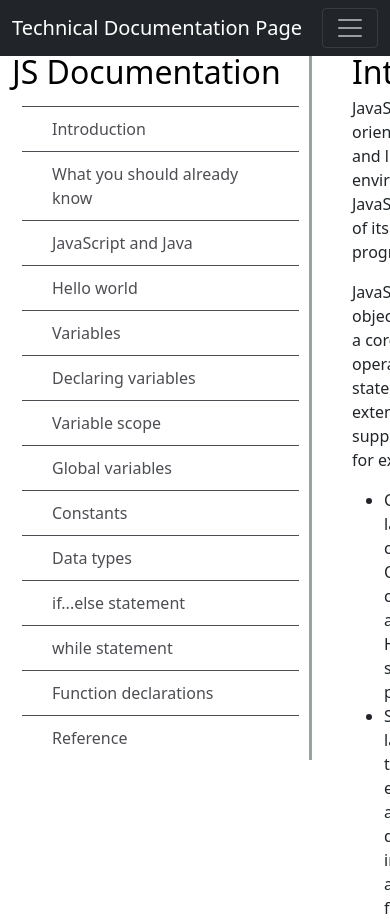
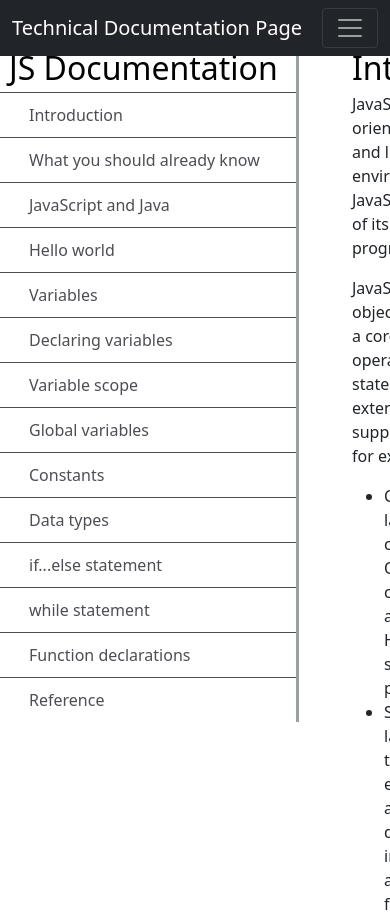
Before and after one commit to AjinkyaKandelkar/Assignments, a plain HTML site: page Assignment 3/abc.html in a window 390 px wide. Shown: the top 923 px of the page. Drawn offline with nearby package versions, Linux system fonts and the light colour scheme.

Commit message:
4/5/2022 11:38

```diff
--- a/Assignment 3/abc.html
+++ b/Assignment 3/abc.html
@@ -15,6 +15,10 @@
 
 
     <script src="/Assignments/Assignment 3/script.js"></script>
+
+
+
+
 </head>
 
 <body>
@@ -135,11 +139,11 @@
         </div>
     </nav>
 
-    <div class="container-fluid mt-4 ">.
+    <div class="container-fluid mt-4 ">
         <div class="row">
             <div class="col-3 fix-cols">
                 <nav id="navbar">
-                    <header>JS Documentation</header>
+                    <header id="lft-nv">JS Documentation</header>
                     <ul>
                         <li><a class="nav-link" href="#Introduction">Introduction</a></li>
                         <li>
@@ -562,6 +566,7 @@
             <li class="nav-item"><button class=" btn btn-secondary active" onclick=" zo_btun(1)"> 1x</button></li>
             <li class="nav-item"><button class=" btn btn-secondary" onclick=" zo_btun(0.5)"> 0.5x</button></li>
             <li class="nav-item"><button class=" btn btn-secondary" onclick=" zo_btun(0.25)"> 0.25x</button></li>
+            <li class="nav-item"><button class=" btn btn-secondary" onclick=" zo_btun(100)"> Reset</button></li>
         </ul>
     </footer>
 
--- a/Assignment 3/astyle.css
+++ b/Assignment 3/astyle.css
@@ -5,23 +5,25 @@ body
     background-color: #ffffff;
     font-family: 'Open Sans', Arial, sans-serif;
     line-height: 1.5;
+    padding-top: 2%;
 }
+
 #navbar
 {
 
     min-width: 290px;
     top: 0px;
-    left: 0px;
+    margin-left: -13px;
     width: 300px;
-    height: 100%;
+
     border-right: solid;
     border-color: rgba(0, 22, 22, 0.4);
 }
 #navbar ul
 {
     list-style-type: none;
+    height: 88%;
     padding: 0;
-    margin: 10px ;
     overflow-y: auto;
     overflow-x: hidden;
 }
@@ -39,8 +41,8 @@ body
     padding: 10px 30px;
     text-decoration: none;
     color: #4d4e53;
+
 }
-
 #main-doc
 {
     position: absolute;
@@ -77,3 +79,29 @@ img{
     bottom: 0;
     width: 100%;
 }
+#lft-nv
+{
+    padding-left: 10px;
+}
+
+@media screen and (max-width:1400px) {
+
+    body
+    {
+        padding-top: 3%;
+    }
+}
+@media screen and (max-width:960px) {
+
+    body
+    {
+        padding-top: 4%;
+    }
+}
+@media screen and (max-width:576px) {
+    body
+    {
+        padding-top: 5%;
+    }
+
+}
--- a/Assignment 3/script.js
+++ b/Assignment 3/script.js
@@ -96,8 +96,6 @@ function hinav()
 var i=1;
 function zo_btun(num)
 {
-
-
     if(num==1)
     {
         console.log((i++)*100)
@@ -107,8 +105,12 @@ function zo_btun(num)
     {
         document.getElementById("main-doc").style.zoom=((i--)*100)+"%"
     }
-    else
+    else if(num==0.25)
     {
         document.getElementById("main-doc").style.zoom="150%"
     }
+    else
+    {
+        document.getElementById("main-doc").style.zoom="100%"
+    }
 }
```
